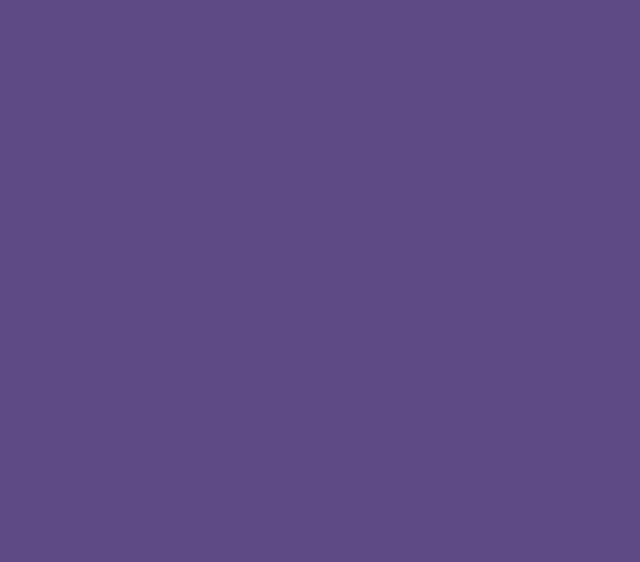
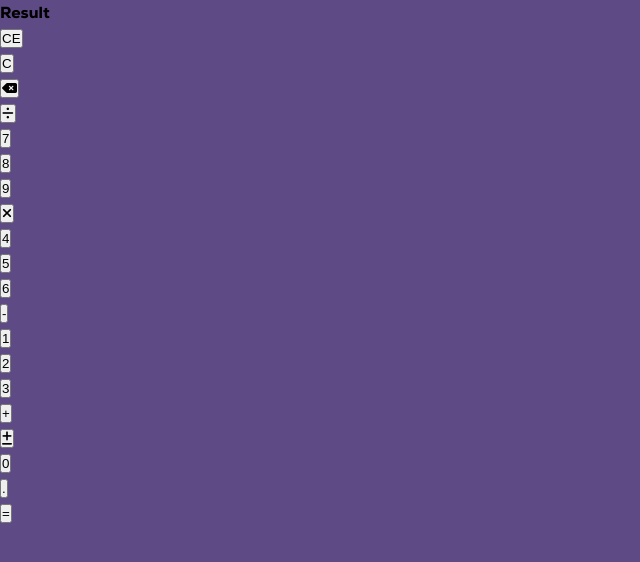
Before and after one commit to timurlog/calculator, a plain HTML site: page index.html in a window 1280 px wide. Shown: the whole page, without its empty margins (0-640 px from the left). Drawn offline with Linux system fonts and the light colour scheme.

Commit message:
modified index.html calc structure finish

```diff
--- a/index.html
+++ b/index.html
@@ -17,8 +17,126 @@
         <!-- ### CALCULATOR ### -->
         <section class='calculator'>
             <div class="calculator-content">
-
-            </div>
+                <div class="calc-body">
+                    <div class="calc-screen">
+                        <div>
+                            <p>Result</p>
+                        </div>
+                    </div>
+                    <div class="calc-buttons">
+                        <div>
+                            <div>
+                                <button>
+                                    <p>CE</p>
+                                </button>
+                            </div>
+                            <div>
+                                <button>
+                                    <p>C</p>
+                                </button>
+                            </div>
+                            <div>
+                                <button>
+                                    <p><i class="fa-solid fa-delete-left"></i></p>
+                                </button>
+                            </div>
+                            <div>
+                                <button>
+                                    <p><i class="fa-solid fa-divide"></i></p>
+                                </button>
+                            </div>
+                        </div>
+                        <div>
+                            <div>
+                                <button>
+                                    <p>7</p>
+                                </button>
+                            </div>
+                            <div>
+                                <button>
+                                    <p>8</p>
+                                </button>
+                            </div>
+                            <div>
+                                <button>
+                                    <p>9</p>
+                                </button>
+                            </div>
+                            <div>
+                                <button>
+                                    <p><i class="fa-solid fa-xmark"></i></p>
+                                </button>
+                            </div>
+                        </div>
+                        <div>
+                            <div>
+                                <button>
+                                    <p>4</p>
+                                </button>
+                            </div>
+                            <div>
+                                <button>
+                                    <p>5</p>
+                                </button>
+                            </div>
+                            <div>
+                                <button>
+                                    <p>6</p>
+                                </button>
+                            </div>
+                            <div>
+                                <button>
+                                    <p>-</p>
+                                </button>
+                            </div>
+                        </div>
+                        <div>
+                            <div>
+                                <button>
+                                    <p>1</p>
+                                </button>
+                            </div>
+                            <div>
+                                <button>
+                                    <p>2</p>
+                                </button>
+                            </div>
+                            <div>
+                                <button>
+                                    <p>3</p>
+                                </button>
+                            </div>
+                            <div>
+                                <button>
+                                    <p>+</p>
+                                </button>
+                            </div>
+                        </div>
+                        <div>
+                            <div>
+                                <button>
+                                    <p><i class="fa-solid fa-plus-minus"></i></p>
+                                </button>
+                            </div>
+                            <div>
+                                <button>
+                                    <p>0</p>
+                                </button>
+                            </div>
+                            <div>
+                                <button>
+                                    <p>.</p>
+                                </button>
+                            </div>
+                            <div>
+                                <button>
+                                    <p>=</p>
+                                </button>
+                            </div>
+                        </div>
+                    </div>
+                </div>
+                </div>
         </section>
     </main>
 
```
